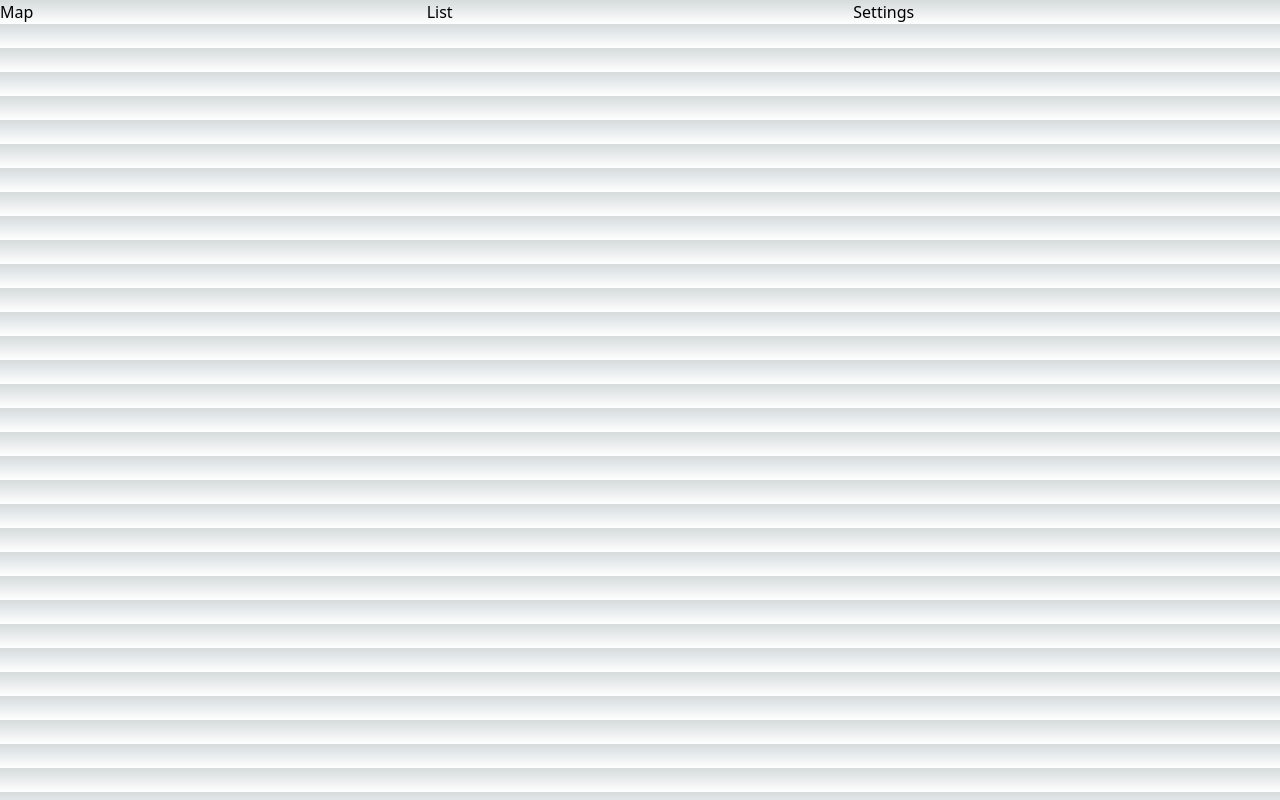
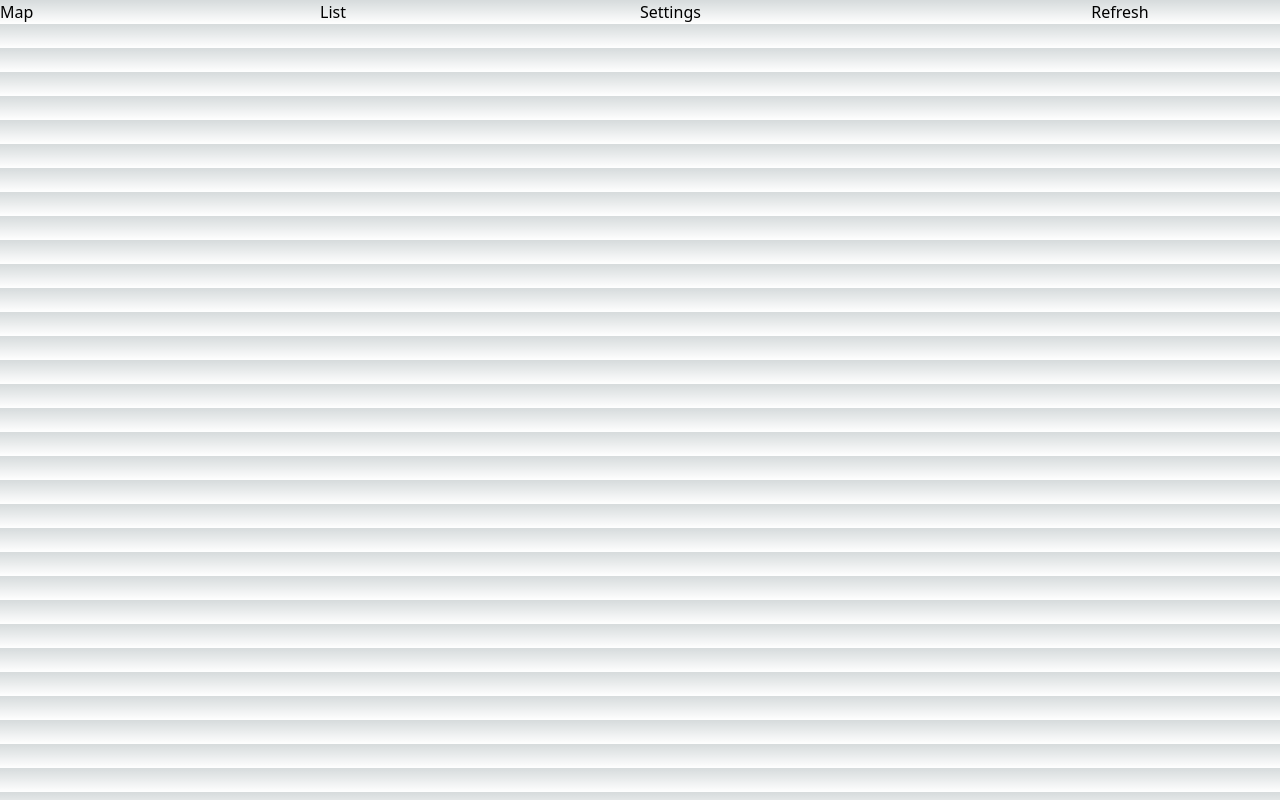
Before and after one commit to KingRay171/optimal-gas-station, a Next.js app: page /navbar in a window 1280 px wide. Built offline with nearby package versions, Linux system fonts and the light colour scheme.

Commit message:
added refresh button

```diff
--- a/src/pages/navbar.tsx
+++ b/src/pages/navbar.tsx
@@ -1,21 +1,24 @@
-import React, {useEffect, useState} from 'react'
+import React, {MouseEventHandler, useEffect, useState} from 'react'
 import Link from "next/link"
 
-export default function Nav({onClick}) {
+export default function Nav({onClick} : {onClick : MouseEventHandler}) {
 
 
     const [activeIdx, setActiveIdx] = useState(-1);
     return (
         <div className="flex">
-            <Link className='w-1/3 place-self-center' href="/">
+            <Link className='w-1/4  place-self-center' href="/">
                 <p onClick={onClick}>Map</p>
             </Link>
-            <Link className='w-1/3 place-self-center' href="/list">
+            <Link className='w-1/4 place-self-center' href="/list">
                 <p>List</p>
             </Link>
-            <Link className='w-1/3 place-self-center' href="/settings">
+            <Link className='w-1/4 place-self-center' href="/settings">
                 <p>Settings</p>
             </Link>
+            <button className='w-1/4 place-self-center' onClick={onClick}>
+                Refresh
+            </button>
         </div>
     )
 }
```
